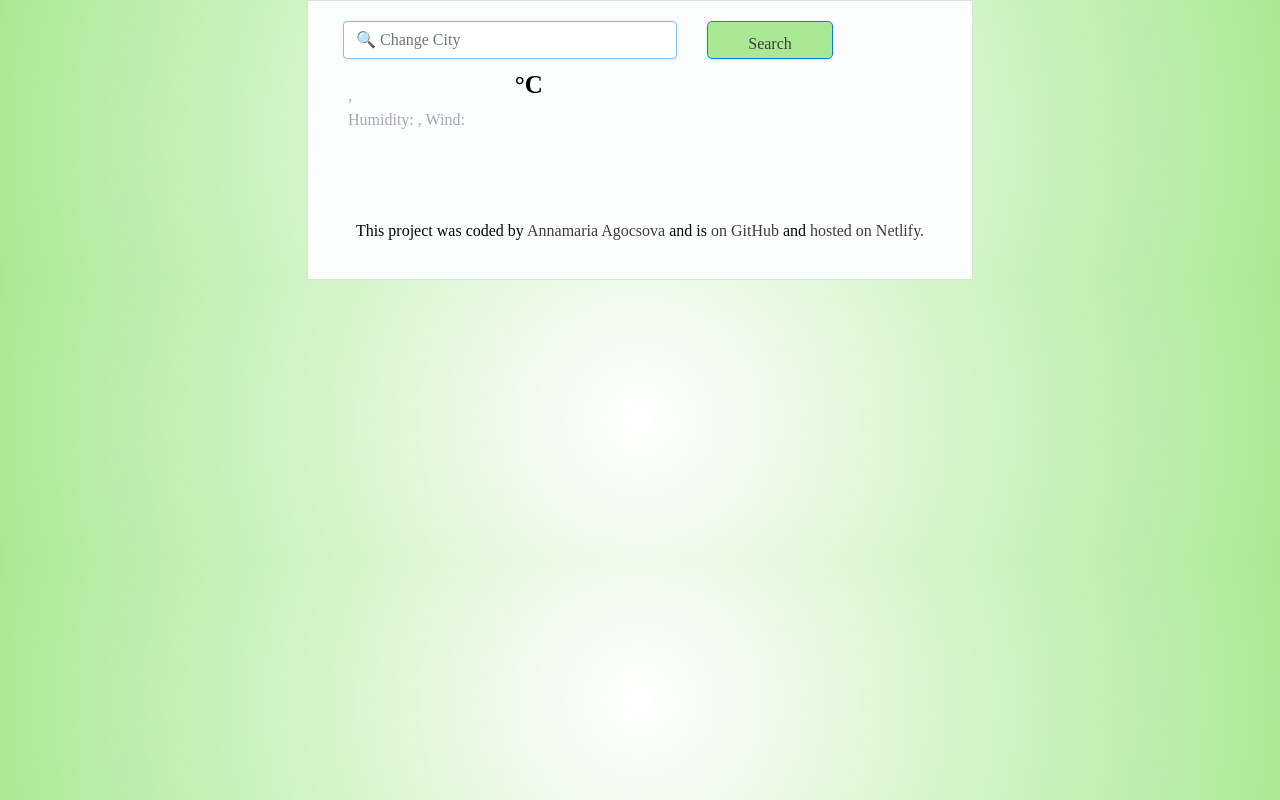
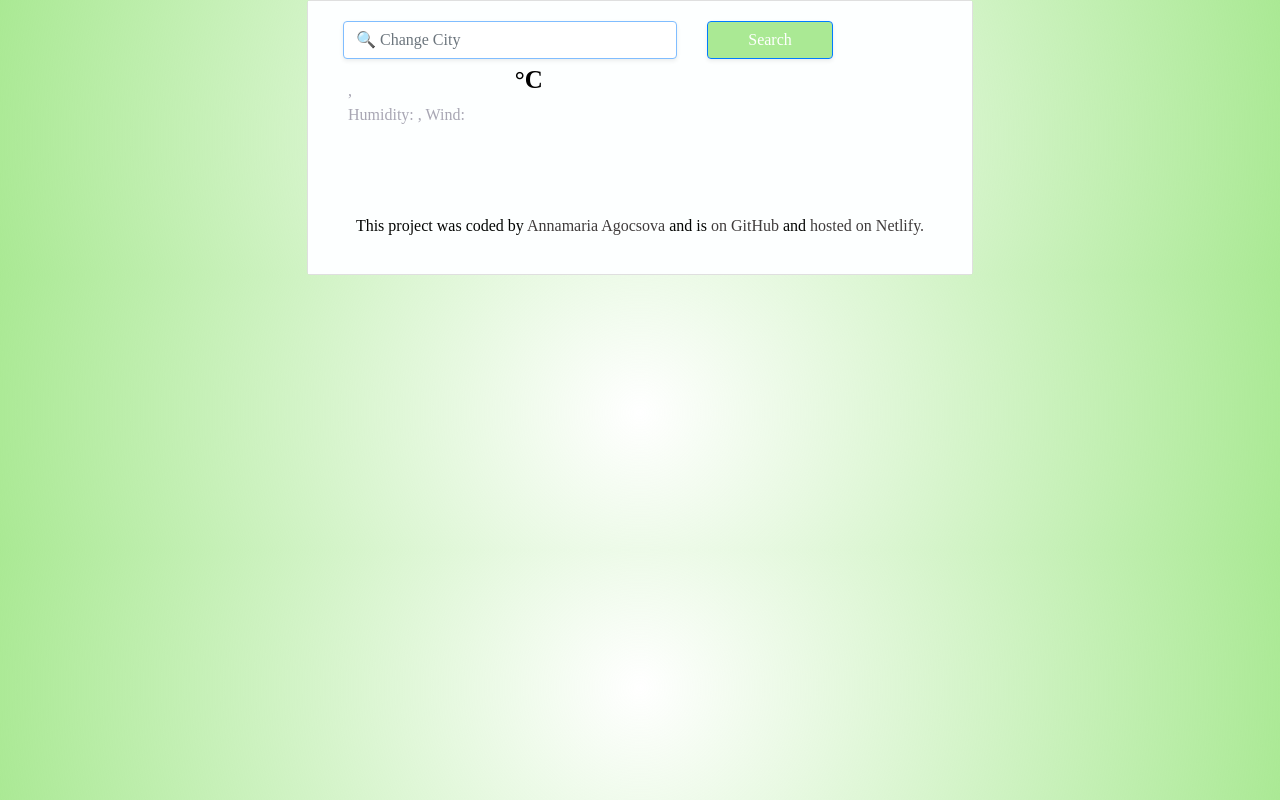
Before and after one commit to rj-annamaria/WeatherForecast, a website built with Parcel: page index.html in a window 1280 px wide. Built offline with nearby package versions, Linux system fonts and the light colour scheme; no server answers.

Commit message:
Update styles.css

```diff
--- a/src/styles.css
+++ b/src/styles.css
@@ -17,17 +17,6 @@ body {
     rgba(245, 237, 240, 0) 0%,
     rgb(170, 233, 148) 100%
   );
-}
-.btn-primary {
-  background-color: rgb(247, 247, 130);
-  color: rgb(63, 59, 59);
-  border-radius: 5px;
-  margin-bottom: 5px;
-  padding: 10px 20px 10px 20px;
-}
-
-.btn-primary:hover {
-  background-color: goldenrod;
 }
 
 .current-city {
```
